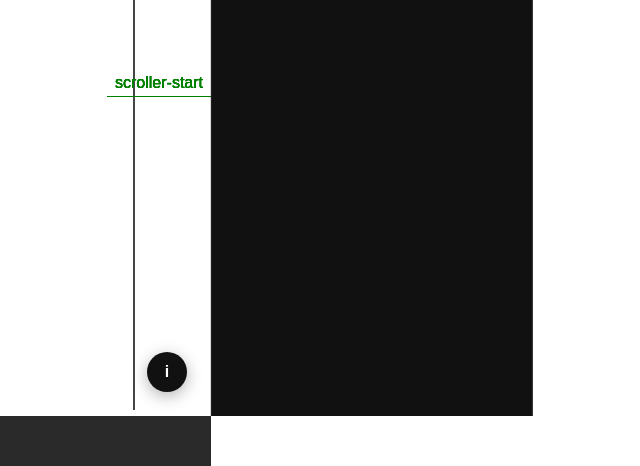
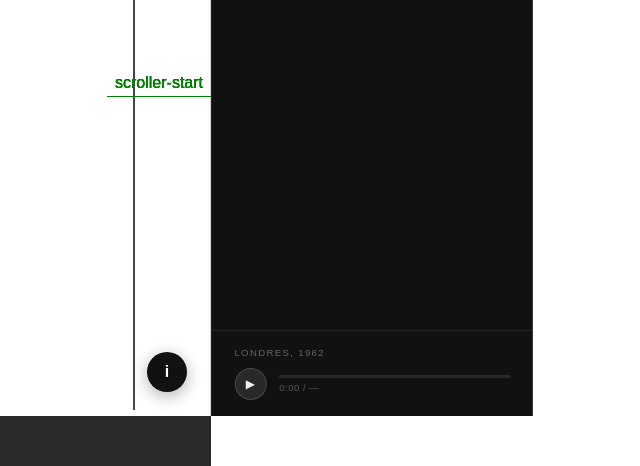
Before and after one commit to MaximeCordy/S6Code, a website built with Parcel: page src/index.html in a window 1280 px wide. Shown: the part 384-850 px from the top of the page, 1069-1709 px from the left, 640 px wide, since content can reach past the window. Built offline with nearby package versions, Linux system fonts and the light colour scheme; some packages are replaced by stand-ins of ours; what @barba/core would draw is missing.

Commit message:
reglage de bug ligne-h3 et ajout son

```diff
--- a/src/index.html
+++ b/src/index.html
@@ -28,6 +28,7 @@
         <div class="ip-title" id="ip-title">—</div>
       </div>
       <div class="ip-body" id="ip-body"></div>
+      <div id="ip-player"></div>
     </aside>
 
     <div class="transition-overlay">
--- a/src/js/info.js
+++ b/src/js/info.js
@@ -1,6 +1,7 @@
 const DATA = {
   section1: {
     titre: "William Utermohlen",
+    audio: { src: "audio/section1.mp3", label: "William, 1953" },
     oeuvres: [
       {
         titre: "Autoportrait",
@@ -15,6 +16,7 @@ const DATA = {
   },
   section2: {
     titre: "Adolessence",
+    audio: { src: "audio/section2.mp3", label: "Adolescence, 1955–57" },
     oeuvres: [
       {
         titre: "Autoportrait",
@@ -56,6 +58,7 @@ const DATA = {
   },
   section3: {
     titre: "Londre et l'Europe",
+    audio: { src: "audio/section3.mp3", label: "Londres, 1962" },
     oeuvres: [
       {
         titre: "The artist's mother",
@@ -79,6 +82,7 @@ const DATA = {
   },
   section4: {
     titre: "Patricia Redmond",
+    audio: { src: "audio/section4.mp3", label: "Patricia, 1965" },
     oeuvres: [
       {
         titre: "Patricia",
@@ -93,6 +97,7 @@ const DATA = {
   },
   section5: {
     titre: "1950-1970",
+    audio: { src: "audio/section5.mp3", label: "Œuvres, 1950–70" },
     oeuvres: [
       {
         titre: "Demeter",
@@ -157,29 +162,107 @@ const DATA = {
 // Variables globales pour le cleanup
 let infoPanelListeners = [];
 let scrollListener = null;
+let audioEl = null;
 
 // Fonction de cleanup
 function cleanupInfoPanel() {
-  // Retirer tous les listeners stockés
   infoPanelListeners.forEach(({ element, event, handler }) => {
     element.removeEventListener(event, handler);
   });
   infoPanelListeners = [];
 
-  // Retirer le scroll listener
   if (scrollListener) {
     window.removeEventListener("scroll", scrollListener);
     scrollListener = null;
   }
 
-  // Reset des classes
+  // Stop l'audio en cours
+  if (audioEl) {
+    audioEl.pause();
+    audioEl.src = "";
+    audioEl = null;
+  }
+
   document.body.classList.remove("panel-open");
   const toggle = document.getElementById("info-toggle");
   if (toggle) toggle.textContent = "i";
 }
 
+// ── Player audio ──
+function buildPlayer(audioData) {
+  const player = document.getElementById("ip-player");
+  if (!player) return;
+
+  if (audioEl) {
+    audioEl.pause();
+    audioEl.src = "";
+    audioEl = null;
+  }
+
+  if (!audioData) {
+    player.innerHTML = "";
+    return;
+  }
+
+  audioEl = new Audio(audioData.src);
+  audioEl.preload = "metadata";
+
+  const fmt = (t) => {
+    const m = Math.floor(t / 60);
+    const s = Math.floor(t % 60);
+    return `${m}:${s.toString().padStart(2, "0")}`;
+  };
+
+  player.innerHTML = `
+    <div class="ip-player-label">${audioData.label}</div>
+    <div class="ip-player-controls">
+      <button class="ip-play-btn" aria-label="Play">▶</button>
+      <div class="ip-progress-wrap">
+        <div class="ip-progress-bar"><div class="ip-progress-fill"></div></div>
+        <div class="ip-time"><span class="ip-current">0:00</span> / <span class="ip-duration">—</span></div>
+      </div>
+    </div>
+  `;
+
+  const playBtn = player.querySelector(".ip-play-btn");
+  const fill = player.querySelector(".ip-progress-fill");
+  const current = player.querySelector(".ip-current");
+  const duration = player.querySelector(".ip-duration");
+  const bar = player.querySelector(".ip-progress-bar");
+
+  audioEl.addEventListener("loadedmetadata", () => {
+    duration.textContent = fmt(audioEl.duration);
+  });
+
+  audioEl.addEventListener("timeupdate", () => {
+    const pct = (audioEl.currentTime / audioEl.duration) * 100 || 0;
+    fill.style.width = pct + "%";
+    current.textContent = fmt(audioEl.currentTime);
+  });
+
+  audioEl.addEventListener("ended", () => {
+    playBtn.textContent = "▶";
+    fill.style.width = "0%";
+  });
+
+  playBtn.addEventListener("click", () => {
+    if (audioEl.paused) {
+      audioEl.play();
+      playBtn.textContent = "⏸";
+    } else {
+      audioEl.pause();
+      playBtn.textContent = "▶";
+    }
+  });
+
+  bar.addEventListener("click", (e) => {
+    const rect = bar.getBoundingClientRect();
+    const pct = (e.clientX - rect.left) / rect.width;
+    audioEl.currentTime = pct * audioEl.duration;
+  });
+}
+
 export function initInfoPanel() {
-  // Cleanup avant de réinitialiser
   cleanupInfoPanel();
 
   const toggle = document.getElementById("info-toggle");
@@ -200,7 +283,11 @@ export function initInfoPanel() {
       : "i";
   };
   toggle.addEventListener("click", toggleHandler);
-  infoPanelListeners.push({ element: toggle, event: "click", handler: toggleHandler });
+  infoPanelListeners.push({
+    element: toggle,
+    event: "click",
+    handler: toggleHandler,
+  });
 
   // ── Clic sur le backdrop = fermer ──
   const backdrop = document.querySelector(".panel-backdrop");
@@ -210,7 +297,11 @@ export function initInfoPanel() {
       toggle.textContent = "i";
     };
     backdrop.addEventListener("click", backdropHandler);
-    infoPanelListeners.push({ element: backdrop, event: "click", handler: backdropHandler });
+    infoPanelListeners.push({
+      element: backdrop,
+      event: "click",
+      handler: backdropHandler,
+    });
   }
 
   // ── Surligne la carte ──
@@ -237,7 +328,11 @@ export function initInfoPanel() {
     highlightCard(parseInt(img.dataset.artwork));
   };
   document.addEventListener("mouseover", mouseoverHandler);
-  infoPanelListeners.push({ element: document, event: "mouseover", handler: mouseoverHandler });
+  infoPanelListeners.push({
+    element: document,
+    event: "mouseover",
+    handler: mouseoverHandler,
+  });
 
   const mouseoutHandler = (e) => {
     const img = e.target.closest("img[data-artwork]");
@@ -246,7 +341,11 @@ export function initInfoPanel() {
     highlightCard(-1);
   };
   document.addEventListener("mouseout", mouseoutHandler);
-  infoPanelListeners.push({ element: document, event: "mouseout", handler: mouseoutHandler });
+  infoPanelListeners.push({
+    element: document,
+    event: "mouseout",
+    handler: mouseoutHandler,
+  });
 
   // ── Hover sur carte = effet sur l'image liée dans la section active ──
   const cardMouseoverHandler = (e) => {
@@ -261,7 +360,11 @@ export function initInfoPanel() {
     highlightCard(index);
   };
   ipBody.addEventListener("mouseover", cardMouseoverHandler);
-  infoPanelListeners.push({ element: ipBody, event: "mouseover", handler: cardMouseoverHandler });
+  infoPanelListeners.push({
+    element: ipBody,
+    event: "mouseover",
+    handler: cardMouseoverHandler,
+  });
 
   const cardMouseoutHandler = (e) => {
     const card = e.target.closest(".ip-card");
@@ -275,7 +378,11 @@ export function initInfoPanel() {
     highlightCard(-1);
   };
   ipBody.addEventListener("mouseout", cardMouseoutHandler);
-  infoPanelListeners.push({ element: ipBody, event: "mouseout", handler: cardMouseoutHandler });
+  infoPanelListeners.push({
+    element: ipBody,
+    event: "mouseout",
+    handler: cardMouseoutHandler,
+  });
 
   // ── Clic sur image = ouvre le panneau ──
   const clickHandler = (e) => {
@@ -288,7 +395,11 @@ export function initInfoPanel() {
     }, 100);
   };
   document.addEventListener("click", clickHandler);
-  infoPanelListeners.push({ element: document, event: "click", handler: clickHandler });
+  infoPanelListeners.push({
+    element: document,
+    event: "click",
+    handler: clickHandler,
+  });
 
   // ── Mise à jour du contenu ──
   function updatePanel(key) {
@@ -317,6 +428,7 @@ export function initInfoPanel() {
           </div>`,
         )
         .join("");
+      buildPlayer(d.audio || null);
       fadeEls.forEach((el) => el.classList.remove("fading"));
     }, 220);
   }
--- a/src/scss/_font.scss
+++ b/src/scss/_font.scss
@@ -114,6 +114,6 @@ p {
   margin-bottom: 1.5rem;
   max-width: 100%;
   color: var(--bg);
-  margin-top: -15%;
+  margin-top: -20%;
   text-align: center;
 }
--- a/src/scss/_info.scss
+++ b/src/scss/_info.scss
@@ -66,8 +66,10 @@ img[data-artwork] {
   cursor: pointer;
   position: relative;
   z-index: 99998 !important;
-  transition: transform 0.5s cubic-bezier(0.25, 0.46, 0.45, 0.94),
-    outline 0.3s ease, box-shadow 0.5s ease;
+  transition:
+    transform 0.5s cubic-bezier(0.25, 0.46, 0.45, 0.94),
+    outline 0.3s ease,
+    box-shadow 0.5s ease;
   transform-origin: center;
 }
 
@@ -106,15 +108,17 @@ body.panel-open img[data-artwork]:hover {
   opacity: 1;
   cursor: pointer;
   box-shadow: 0 4px 16px rgba(0, 0, 0, 0.3);
-  transition: right 0.4s ease, transform 0.2s;
+  transition:
+    right 0.4s ease,
+    transform 0.2s;
 }
 
 #info-toggle:hover {
   transform: scale(1.1);
 }
 
-body.panel-open #info-toggle {
-  right: calc(var(--panel-w) + 1rem);
+.panel-open #info-toggle {
+  right: calc(var(--panel-w) + 1.5rem);
 }
 
 /* ── Panneau latéral ── */
@@ -177,7 +181,9 @@ body.panel-open #info-panel {
   border-radius: 6px;
   margin-bottom: 0.4rem;
   border: 1px solid transparent;
-  transition: background 0.2s, border-color 0.2s;
+  transition:
+    background 0.2s,
+    border-color 0.2s;
 }
 
 .ip-card.active {
@@ -221,10 +227,89 @@ body.panel-open #info-panel {
 
 .ip-head,
 .ip-body {
-  transition: opacity 0.25s, transform 0.25s;
+  transition:
+    opacity 0.25s,
+    transform 0.25s;
 }
 
 .fading {
   opacity: 0;
   transform: translateY(6px);
 }
+
+/* ── Player audio ── */
+#ip-player {
+  padding: 1rem 1.4rem;
+  border-top: 1px solid rgba(255, 255, 255, 0.07);
+  min-height: 72px;
+}
+
+.ip-player-label {
+  font-size: 0.6rem;
+  letter-spacing: 0.14em;
+  text-transform: uppercase;
+  color: #666;
+  margin-bottom: 0.6rem;
+}
+
+.ip-player-controls {
+  display: flex;
+  align-items: center;
+  gap: 0.8rem;
+}
+
+.ip-play-btn {
+  background: rgba(255, 255, 255, 0.1);
+  border: 1px solid rgba(255, 255, 255, 0.15);
+  color: #eee;
+  width: 32px;
+  height: 32px;
+  border-radius: 50%;
+  display: flex;
+  align-items: center;
+  justify-content: center;
+  cursor: pointer;
+  font-size: 0.75rem;
+  flex-shrink: 0;
+  transition: background 0.2s;
+
+  &:hover {
+    background: rgba(255, 255, 255, 0.2);
+  }
+}
+
+.ip-progress-wrap {
+  flex: 1;
+  display: flex;
+  flex-direction: column;
+  gap: 0.3rem;
+}
+
+.ip-progress-bar {
+  width: 100%;
+  height: 3px;
+  background: rgba(255, 255, 255, 0.1);
+  border-radius: 2px;
+  cursor: pointer;
+  position: relative;
+
+  &:hover .ip-progress-fill {
+    background: #fff;
+  }
+}
+
+.ip-progress-fill {
+  height: 100%;
+  width: 0%;
+  background: rgba(255, 255, 255, 0.6);
+  border-radius: 2px;
+  transition:
+    width 0.1s linear,
+    background 0.2s;
+}
+
+.ip-time {
+  font-size: 0.6rem;
+  color: #555;
+  letter-spacing: 0.05em;
+}
--- a/src/scss/_layout.scss
+++ b/src/scss/_layout.scss
@@ -248,10 +248,16 @@ body.panel-open .pinned-section {
 
 #ligne-h3 {
   width: 100vw;
-  position: relative;
-  left: 50%;
-  transform: translateX(-50%);
+  margin-left: calc(-50vw + 50%);
+  margin-bottom: -40%;
+  margin-top: -20%;
+  svg {
+    display: block;
+    width: 100%;
+    height: auto;
+  }
 }
+
 // ================== AFTER-SECTION ==================
 .after-section {
   min-height: 100vh;
@@ -329,6 +335,9 @@ body.panel-open .pinned-section {
   justify-content: center;
   margin-top: 20%;
   max-width: 80%;
+}
+.patricia h1 {
+  margin-top: -10%;
 }
 
 // ================== ANNIMATION SCROLL HORIZONTAL ==================
```
